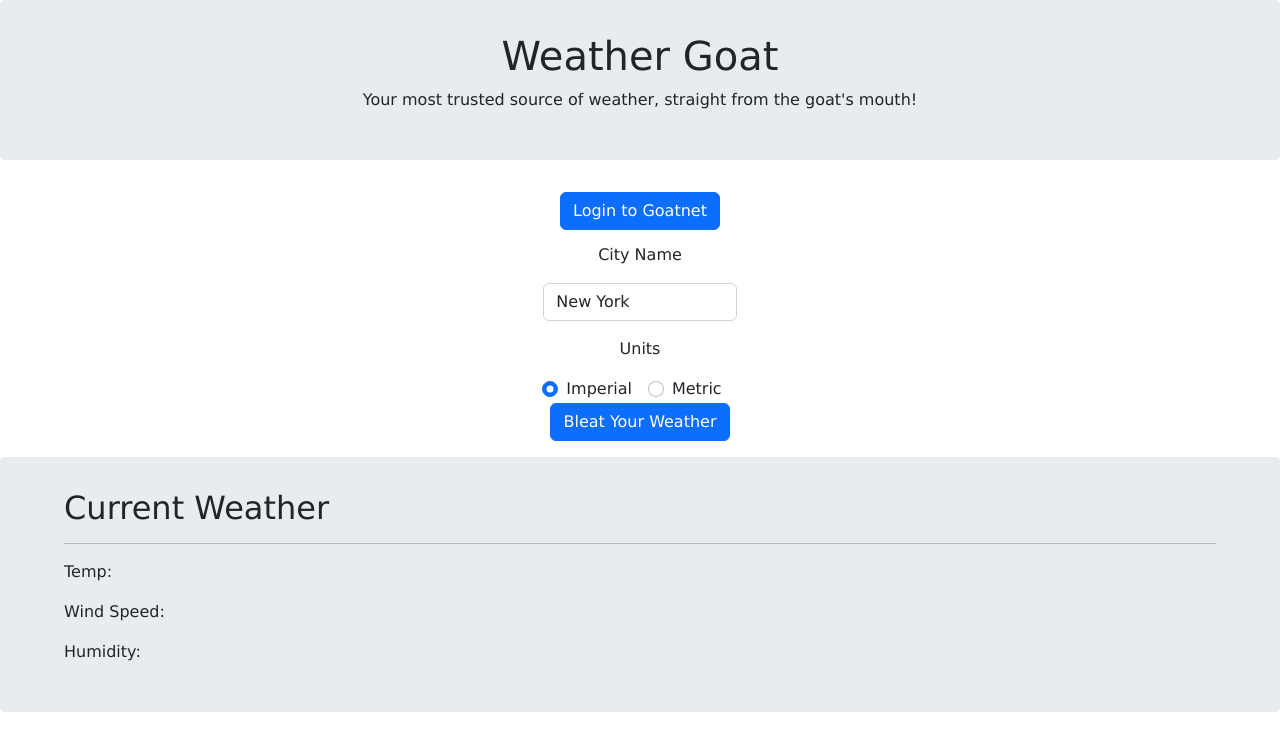
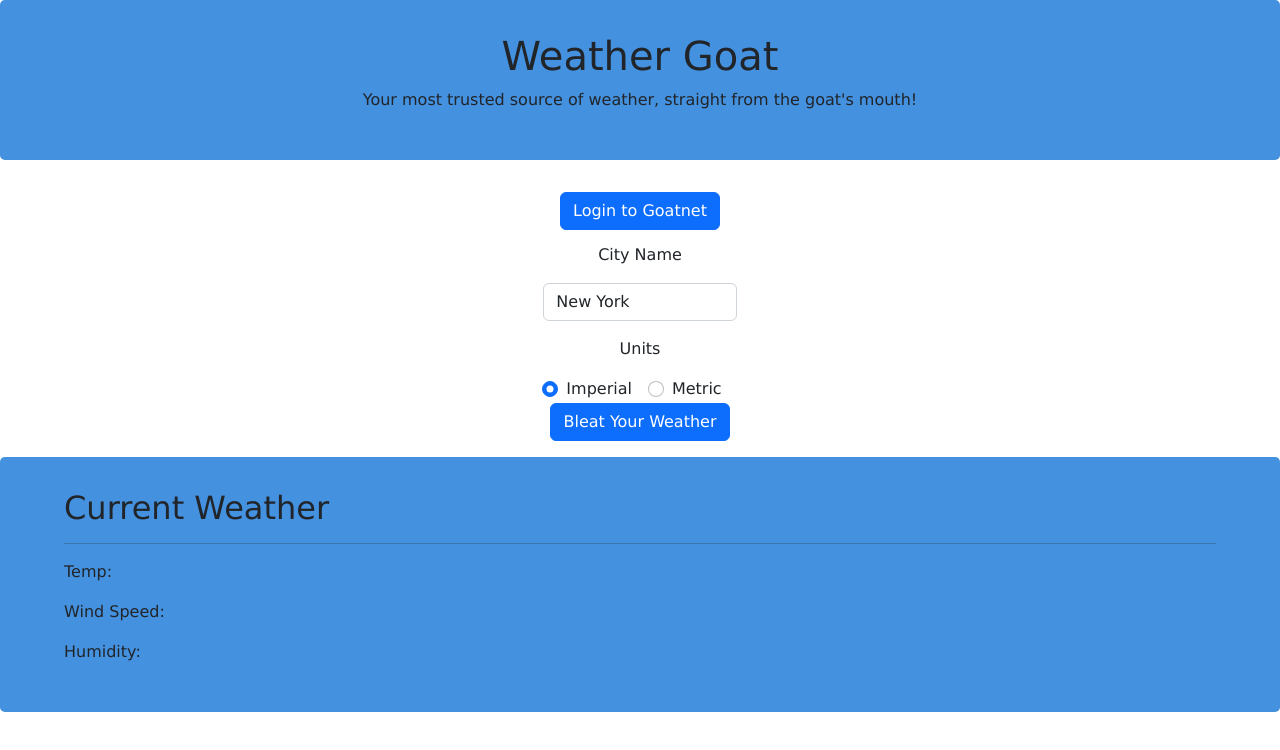
Before and after one commit to DBanfieldKeller/weather-portal, a React (Create React App) app: page / in a window 1280 px wide. Shown: the top 750 px of the page. Built offline with nearby package versions, Linux system fonts and the light colour scheme; no server answers.

Commit message:
updated color scheme for icon readability

```diff
--- a/src/components/currentWeather/style.css
+++ b/src/components/currentWeather/style.css
@@ -1,7 +1,7 @@
 .currentweather {
     padding: 2rem 4rem;
     margin-bottom: 2rem;
-    background-color: #e9ecef;
+    background-color: #4491df;
     border-radius: .3rem;
     text-align: left;
   }
--- a/src/components/header/style.css
+++ b/src/components/header/style.css
@@ -1,6 +1,6 @@
 .jumbotron {
     padding: 2rem 1rem;
     margin-bottom: 2rem;
-    background-color: #e9ecef;
+    background-color: #4491df;
     border-radius: .3rem;
   }
```
